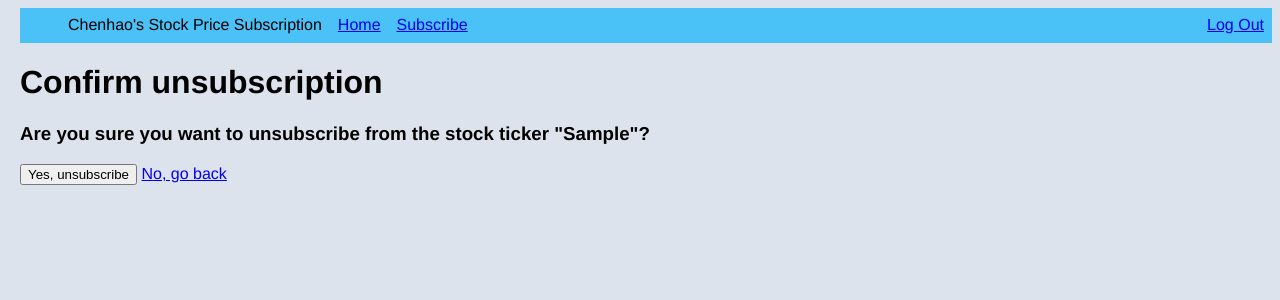
After one commit to shoko-inori/stock-subscription, a Django app: page /1/unsubscribe/ in a window 1280 px wide. The commit adds this page. Shown: the top 300 px of the page. Run offline with Django 3.2, Linux system fonts and the light colour scheme; tables that the repository leaves empty hold one stand-in row (values such as "Sample post").

Commit message:
Implement delete (unsubscribe) from stock ticker function

```diff
--- a/src/home/views.py
+++ b/src/home/views.py
@@ -1,13 +1,18 @@
-from django.shortcuts import render, redirect
+from django.shortcuts import render, redirect, get_object_or_404
 from .forms import SubscriptionForm
 from .models import Subscription
 import yfinance as yf
 
 # Create your views here.
 def home_view(request):
+    # Redirect to login page for unauthorized users
+    if not request.user.is_authenticated:
+        return redirect("login/")
+
     context = {"subscriptions": []}
     for sub in request.user.subscription.all():
         context["subscriptions"].append({
+            "id": sub.id,
             "ticker": sub.ticker,
             "current_price": yf.Ticker(sub.ticker).info["regularMarketPrice"],
             "email": sub.email
@@ -21,7 +26,7 @@ def subscribe_view(request):
         subscription_form = SubscriptionForm(request.POST)
         if subscription_form.is_valid():
             ticker, email = \
-                subscription_form.cleaned_data["ticker"], subscription_form.cleaned_data["email"]
+                subscription_form.cleaned_data["ticker"].upper(), subscription_form.cleaned_data["email"]
             sub = Subscription(ticker=ticker, email=email)
             sub.save()
             request.user.subscription.add(sub)
@@ -32,3 +37,14 @@ def subscribe_view(request):
         "subscription_form": subscription_form
     }
     return render(request, "subscribe.html", context)
+
+
+def delete_view(request, sub_id):
+    sub = get_object_or_404(Subscription, id=sub_id)
+    if request.method == "POST":
+        sub.delete()
+        return redirect("/")
+    context = {
+        "sub": sub
+    }
+    return render(request, "delete.html", context)
--- a/src/stocksubscription/urls.py
+++ b/src/stocksubscription/urls.py
@@ -16,7 +16,7 @@ Including another URLconf
 from django.contrib import admin
 from django.urls import path, include
 
-from home.views import home_view, subscribe_view
+from home.views import home_view, subscribe_view, delete_view
 from register.views import register_view
 
 urlpatterns = [
@@ -24,5 +24,6 @@ urlpatterns = [
     path('', home_view, name="home"),
     path('register/', register_view, name="register"),
     path('', include("django.contrib.auth.urls")),
-    path('subscribe/', subscribe_view, name="subscribe")
+    path('subscribe/', subscribe_view, name="subscribe"),
+    path('<int:sub_id>/unsubscribe/', delete_view, name="unsubscribe")
 ]
--- /dev/null
+++ b/src/templates/delete.html
@@ -0,0 +1,12 @@
+{% extends 'base.html' %}
+
+{% block title %}Unsubscribe{% endblock %}
+
+{% block contents %}
+  <form action='.' method="POST">
+    {% csrf_token %}
+    <h1>Confirm unsubscription</h1>
+    <h3>Are you sure you want to unsubscribe from the stock ticker "{{ sub.ticker }}"?</h3>
+    <input type="submit" value="Yes, unsubscribe"/> <a href="../">No, go back</a>
+  </form>
+{% endblock %}
--- a/src/templates/home.html
+++ b/src/templates/home.html
@@ -18,7 +18,7 @@
                         <td>{{ sub.ticker }}</td>
                         <td>{{ sub.current_price }}</td>
                         <td>{{ sub.email }}</td>
-                        <td><a>Send Now</a> | <a>Unsubscribe</a></td>
+                        <td><a>Send Now</a> | <a href="{{ sub.id }}/unsubscribe/">Unsubscribe</a></td>
                     </tr>
                 {% endfor %}
             </tbody>
```
